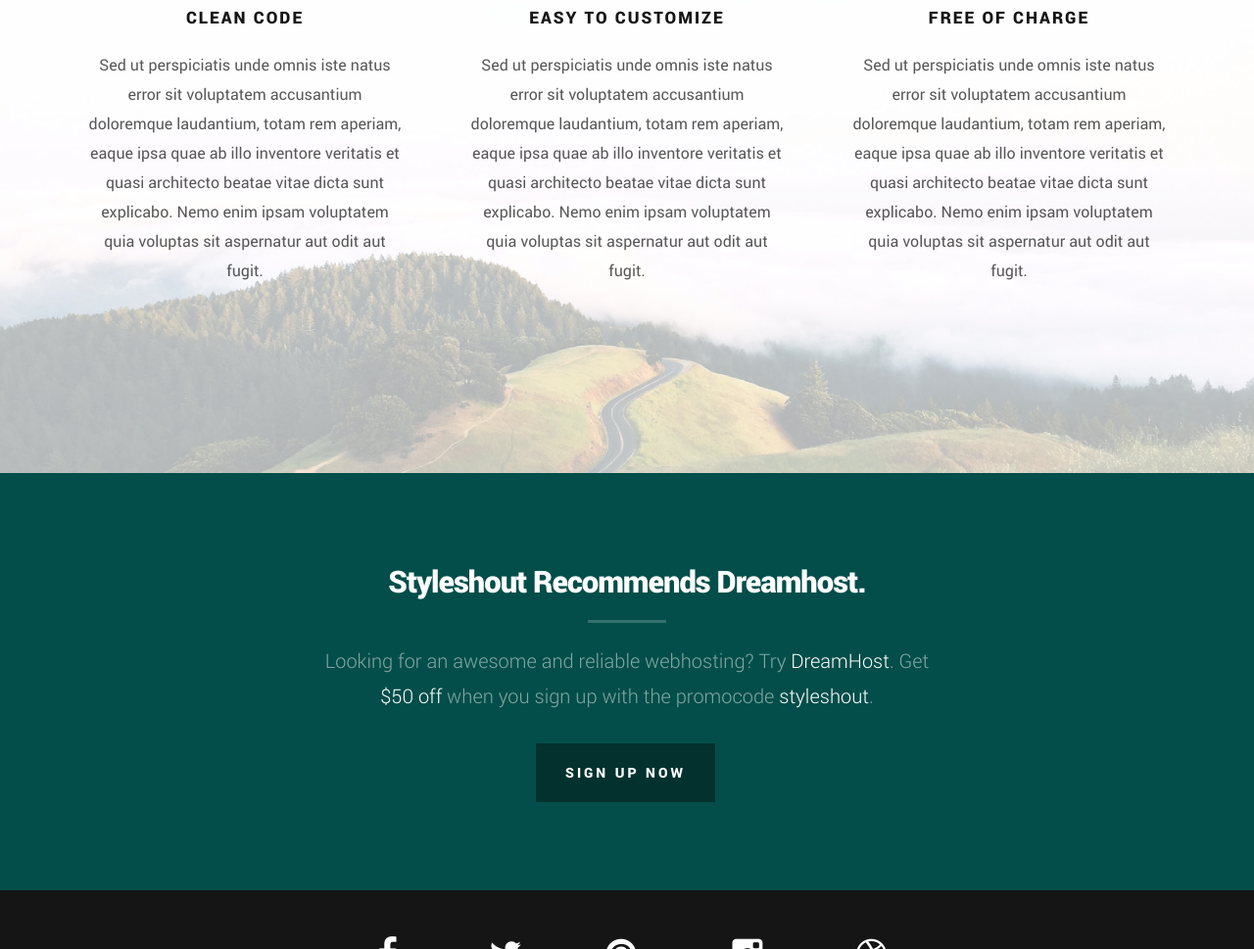
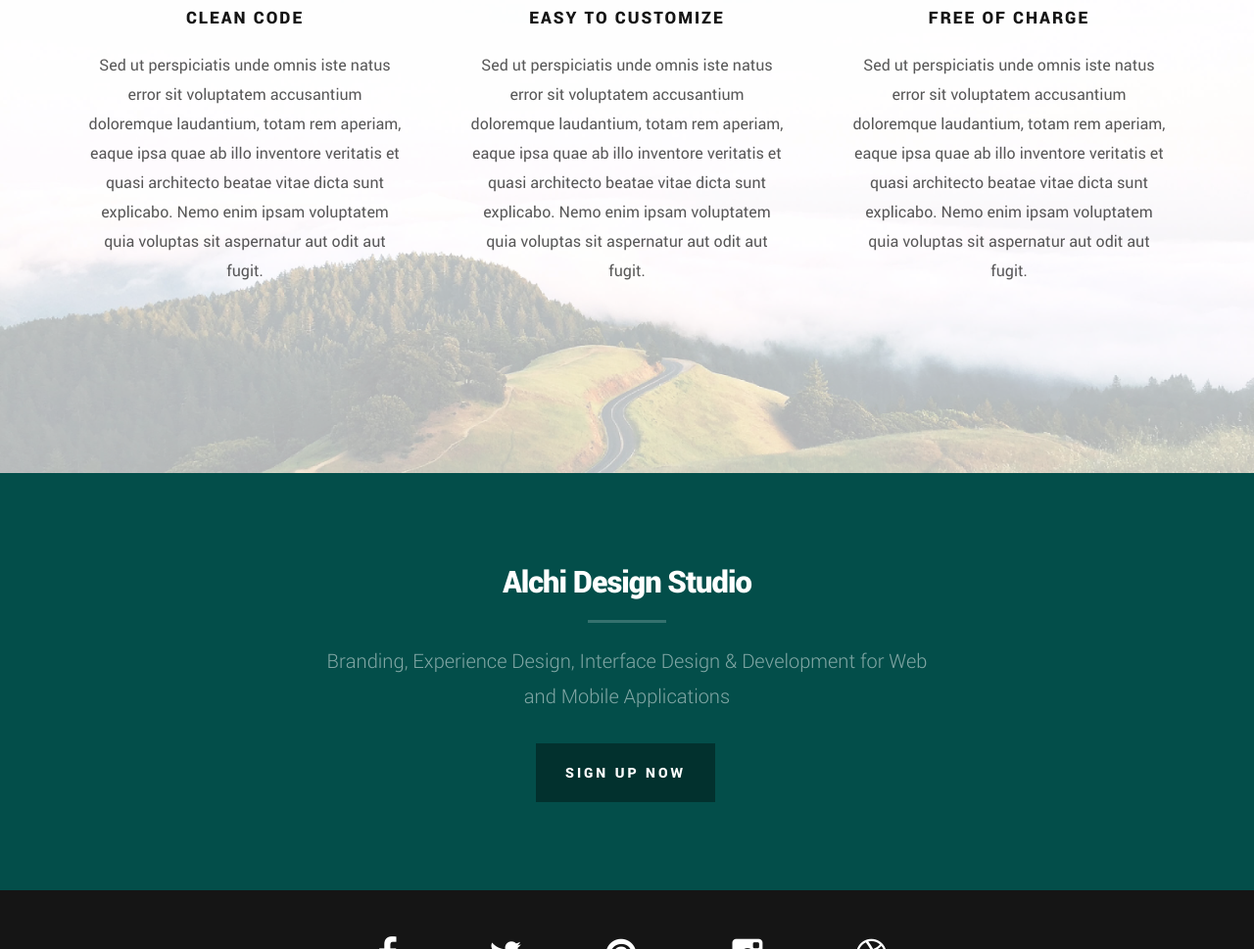
Before and after one commit to iamNavaneeth/alchi, a plain HTML site: page index.html in a window 1280 px wide. Shown: the part 1831-2800 px from the top of the page at 98% size. Drawn offline with Linux system fonts and the light colour scheme; files whose address does not match are found by name.

Commit message:
branding

```diff
--- a/index.html
+++ b/index.html
@@ -7,7 +7,7 @@
    <!--- basic page needs
    ================================================== -->
    <meta charset="utf-8">
-	<title>Khronos - Static</title>
+	<title>Alchi Design Studio</title>
 	<meta name="description" content="">
 	<meta name="author" content="">
 
@@ -82,8 +82,7 @@
 			  			<div class="bottom-text">
 			  				<h1>Our site is launching soon.</h1>
 				  			<p>
-							Khronos is a modern and stylish website template designed to present
-							your future super awesome product or service.
+							Branding, Experience Design, Interface Design &amp; Development for Web and Mobile Applications.
 				  			</p>
 			  			</div>
 
@@ -365,12 +364,10 @@
 
    		<div class="col-twelve cta-content">
 
-	     		<h2 class="h01"><a href="http://www.dreamhost.com/r.cgi?287326|STYLESHOUT">Styleshout Recommends Dreamhost.</a></h2>
+	     		<h2 class="h01">Alchi Design Studio</h2>
 
 		      <p class="lead">
-		      Looking for an awesome and reliable webhosting? Try <a href="http://www.dreamhost.com/r.cgi?287326|STYLESHOUT"><span>DreamHost</span></a>.
-				Get <span>$50 off</span> when you sign up with the promocode <span>styleshout</span>.
-				<!-- Simply type	the promocode in the box labeled “Promo Code” when placing your order. -->
+		      Branding, Experience Design, Interface Design & Development for Web and Mobile Applications
 				</p>
 
 				<div class="action">
@@ -419,8 +416,8 @@
 			</div>
 
    		<div class="copyright">
-		     	<span>© Copyright Khronos 2016.</span>
-		     	<span>Design by <a href="http://www.styleshout.com/">styleshout</a></span>
+		     	<span>© Copyright Alchi Design Studio 2018.</span>
+		     	<!-- <span>Design by <a href="http://www.styleshout.com/">styleshout</a></span> -->
 		   </div>
 
    	</div> <!-- /footer-bottom -->
```
Also changed, not shown: favicon.png, images/footer-logo.png, images/logo.png.
